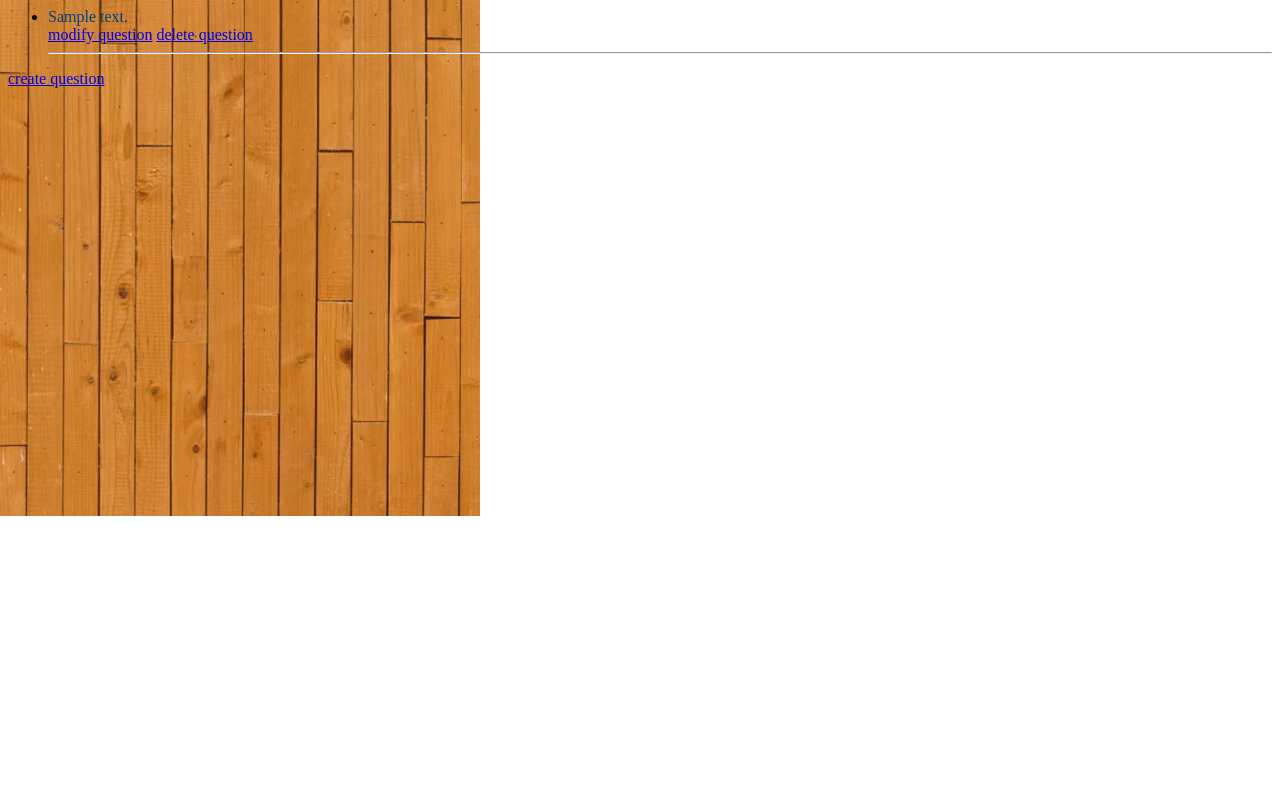
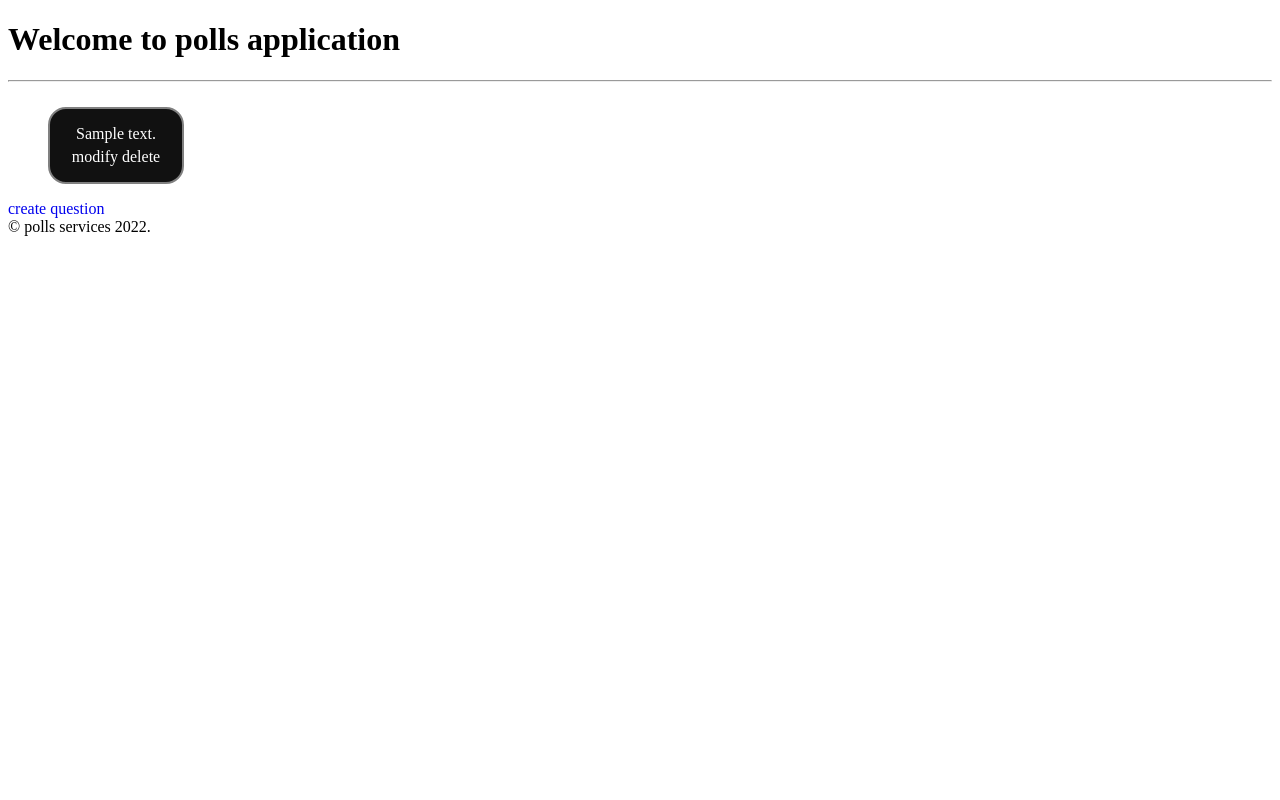
Before and after one commit to chimebukanian/polls_application, a Django app: page /polls/ in a window 1280 px wide. Run offline with Django 3.2, Linux system fonts and the light colour scheme; tables that the repository leaves empty hold one stand-in row (values such as "Sample post").

Commit message:
frontend fix

```diff
--- a/polls/static/polls/style.css
+++ b/polls/static/polls/style.css
@@ -1,8 +1,39 @@
-li a{
-color:rgb(0, 66, 128);
+a{
 text-decoration: none;
 }
 
-body{
-background:white url("images/plank.png") no-repeat;
+
+.li{
+    margin-top: 25px;
 }
+
+.q-list{
+    display: flex;
+    justify-content: space-between;
+    flex-wrap:wrap;
+    list-style-type: none;
+    color: white;
+}
+
+.q-list li{
+    display: flex;
+    flex-direction: column;
+    justify-content: space-around;
+    align-content: center;
+    text-align:center;
+    padding: 16px;
+    width: 100px;
+    background: rgba(0, 0, 0, 0.933);
+    border-radius: 18px;
+    border: 2px solid grey;
+
+
+}
+
+.q-list li a, div{
+    color: white;
+}
+
+.q-list li a{
+    margin-bottom: 5px;
+}
--- /dev/null
+++ b/polls/templates/polls/base_generic.html
@@ -0,0 +1,28 @@
+<!DOCTYPE html>
+<html lang='en'>
+<head>
+    {% block title %}
+    <title>polls</title>
+    {% endblock %}
+
+    <meta metacharset="utf-8">
+    <meta name="viewport" contains="width=device-width", initial-scale="1">
+    {% load static %}
+    <link rel="stylesheet" type="text/css" href="{% static 'polls/style.css' %}">
+</head>
+<body>
+    <header>
+        {% block sidebar %}
+            <h1 class="welcome">Welcome to polls application</h1>
+            <hr>
+        {% endblock %}
+    </header>
+
+    <main>
+        {% block content %}{% endblock %}
+    </main>
+    <footer>
+        &copy; polls services 2022.
+    </footer>
+</body>
+</html>
--- a/polls/templates/polls/choice_form.html
+++ b/polls/templates/polls/choice_form.html
@@ -1,3 +1,4 @@
+{% extends 'polls/base_generic.html' %}
 {% block content %}
 <form action="" method="post">
     {% csrf_token %}
--- a/polls/templates/polls/detail.html
+++ b/polls/templates/polls/detail.html
@@ -1,6 +1,7 @@
+{% extends 'polls/base_generic.html' %}
+{% block content %}
+
 <h1>{{ question.question_text }}</h1>
-
-
 {% if error_message  %}
 <p><strong>{{ error_message }}</strong></p>
 {% endif %}
@@ -22,3 +23,4 @@
 </form>
 
 <a href="{% url 'polls:new_choice' question.question_text %}">create choice</a>
+{% endblock %}
--- a/polls/templates/polls/index.html
+++ b/polls/templates/polls/index.html
@@ -1,16 +1,22 @@
-{% load static %}
-<link rel="stylesheet" type="text/css" href="{% static 'polls/style.css' %}">
+{% extends 'polls/base_generic.html' %}
+{% block content %}
+
 {% if latest_question_list %}
-<ul>
+<div class='li'>
+<ul class='q-list'>
     {% for question in latest_question_list %}
-    <li><a href="{% url 'polls:detail' question.id %}">{{ question.question_text }}</a></li>
-    <a href="{% url 'polls:modify_question' question.id %}">modify question</a>
-    <a href="{% url 'polls:delete_question' question.id %}">delete question</a>
-    <hr>
+        <li>
+            <a id='link-btn' href="{% url 'polls:detail' question.id %}">{{ question.question_text }}</a>
+            <div>
+                <a href="{% url 'polls:modify_question' question.id %}">modify</a>
+                <a href="{% url 'polls:delete_question' question.id %}">delete</a>
+            </div>
+        </li>
     {% endfor %}
-
 </ul>
+</div>
 {% else %}
     <p>no  polls available</p>
 {% endif %}
 <a href="{% url 'polls:new_question' %}">create question</a>
+{% endblock %}
--- a/polls/templates/polls/question_confirm_delete.html
+++ b/polls/templates/polls/question_confirm_delete.html
@@ -1,5 +1,5 @@
+{% extends 'polls/base_generic.html' %}
 {% block content %}
-
 <h1>delete question</h1>
 
 <p>are you sure you wannt to delete the question "{{question}}"?</p>
--- a/polls/templates/polls/question_form.html
+++ b/polls/templates/polls/question_form.html
@@ -1,3 +1,4 @@
+{% extends 'polls/base_generic.html' %}
 {% block content %}
 <form action="" method="post">
     {% csrf_token %}
--- a/polls/templates/polls/results.html
+++ b/polls/templates/polls/results.html
@@ -1,3 +1,6 @@
+{% extends 'polls/base_generic.html' %}
+{% block content %}
+
 <h1>{{ question.question_text }}</h1>
     <ul>
         {% for choice in question.choice_set.all %}
@@ -6,3 +9,4 @@
     </ul>
 <a href="{% url 'polls:detail' question.id %}">vote again?</a>
 <a href="{% url 'polls:index' %}">vote another question</a>
+{% endblock %}
```
